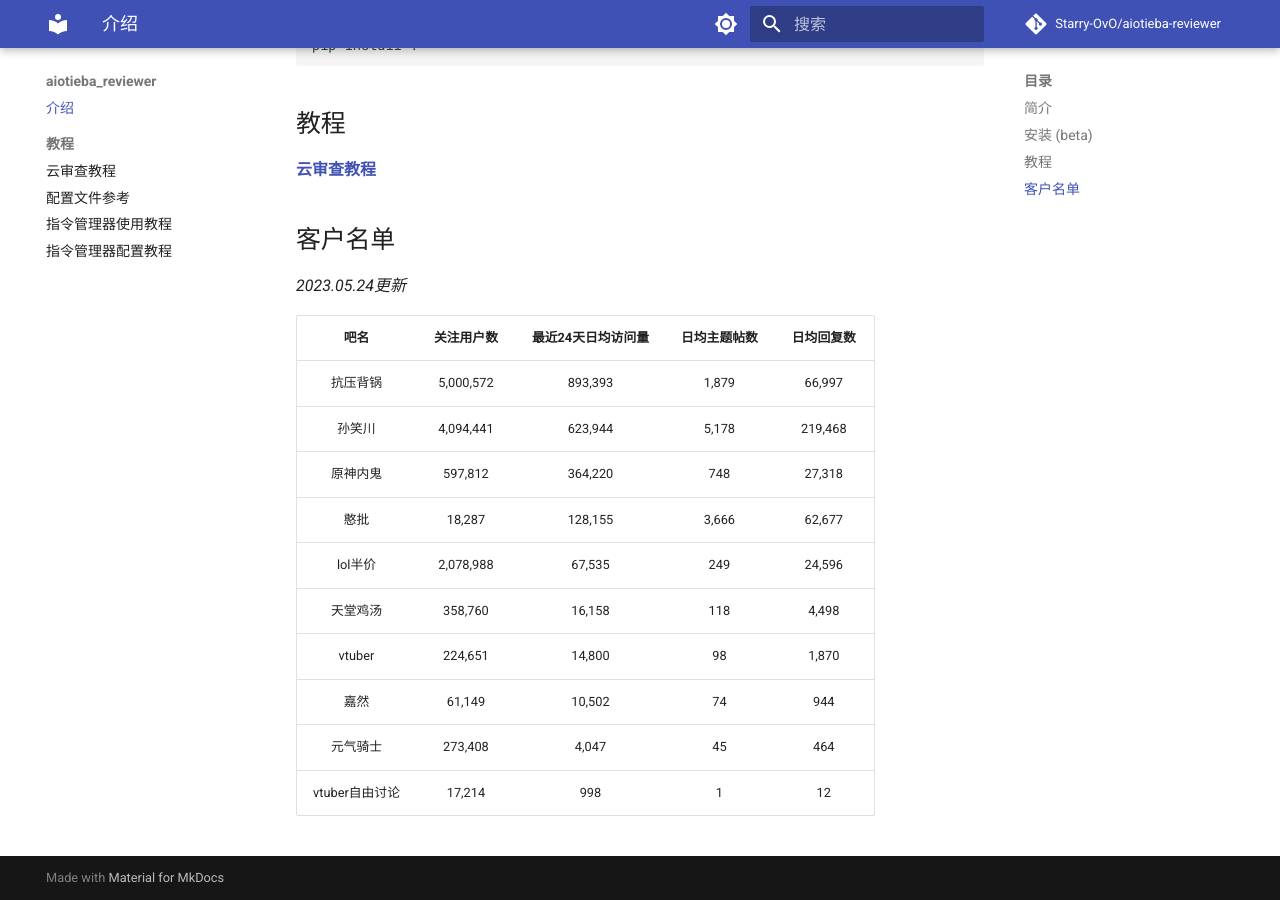
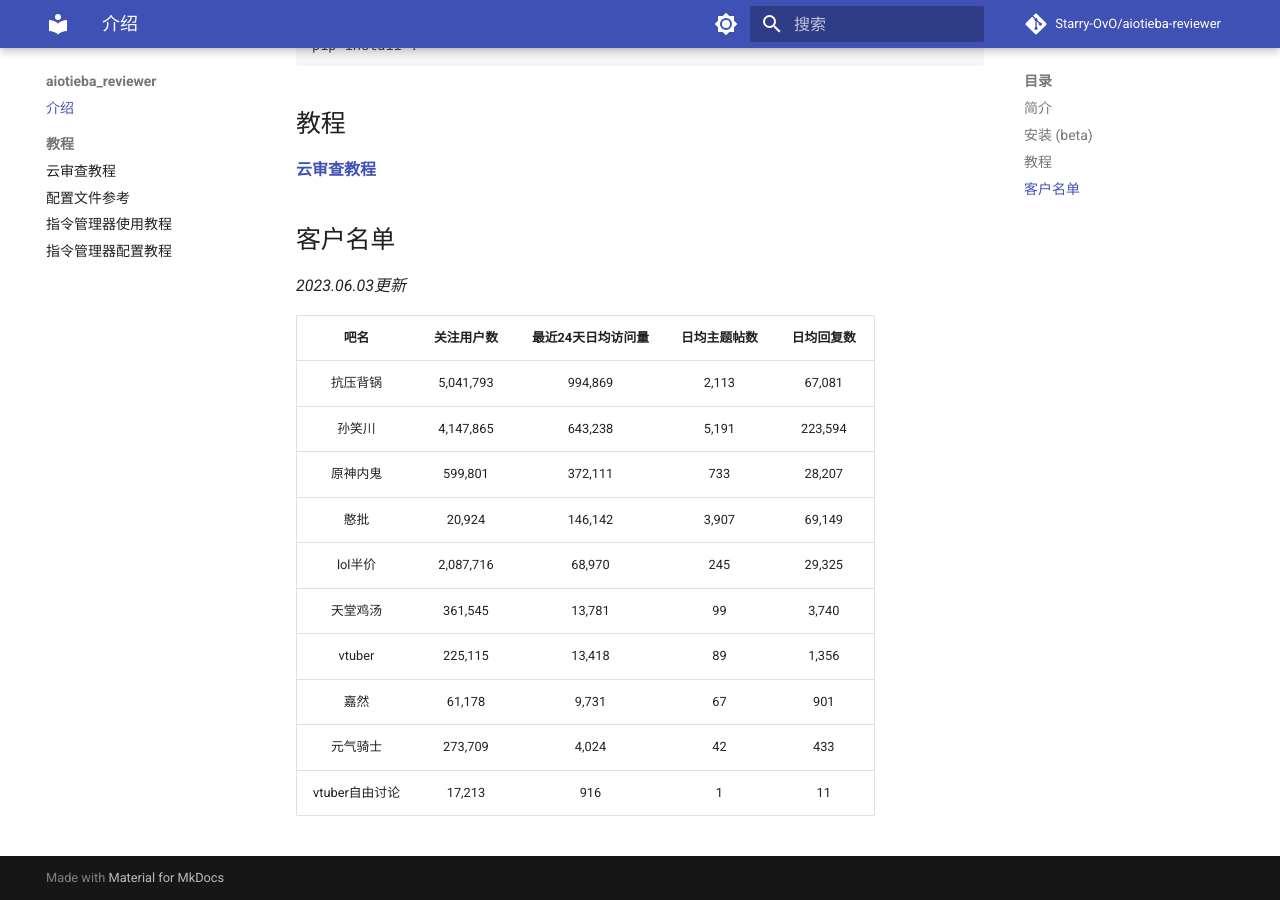
Before and after one commit to lumina37/aiotieba-reviewer, an MkDocs documentation site: the page built from docs/index.md, in a window 1280 px wide and 900 px high, scrolled down 662 px. Built offline with MkDocs 1.6.1 and Material for MkDocs 9.7.7, drawn with Linux system fonts in a browser that asks for light colours; comment, search, counter and statistics services are not loaded.

```diff
--- a/docs/index.md
+++ b/docs/index.md
@@ -25,17 +25,17 @@ pip install .
 
 ## 客户名单
 
-*2023.05.24更新*
+*2023.06.03更新*
 
 |      吧名      | 关注用户数 | 最近24天日均访问量 | 日均主题帖数 | 日均回复数 |
 | :------------: | :--------: | :----------------: | :----------: | :--------: |
-|    抗压背锅    | 5,000,572  |      893,393       |    1,879     |   66,997   |
-|     孙笑川     | 4,094,441  |      623,944       |    5,178     |  219,468   |
-|    原神内鬼    |  597,812   |      364,220       |     748      |   27,318   |
-|      憨批      |   18,287   |      128,155       |    3,666     |   62,677   |
-|    lol半价     | 2,078,988  |       67,535       |     249      |   24,596   |
-|    天堂鸡汤    |  358,760   |       16,158       |     118      |   4,498    |
-|     vtuber     |  224,651   |       14,800       |      98      |   1,870    |
-|      嘉然      |   61,149   |       10,502       |      74      |    944     |
-|    元气骑士    |  273,408   |       4,047        |      45      |    464     |
-| vtuber自由讨论 |   17,214   |        998         |      1       |     12     |
+|    抗压背锅    | 5,041,793  |      994,869       |    2,113     |   67,081   |
+|     孙笑川     | 4,147,865  |      643,238       |    5,191     |  223,594   |
+|    原神内鬼    |  599,801   |      372,111       |     733      |   28,207   |
+|      憨批      |   20,924   |      146,142       |    3,907     |   69,149   |
+|    lol半价     | 2,087,716  |       68,970       |     245      |   29,325   |
+|    天堂鸡汤    |  361,545   |       13,781       |      99      |   3,740    |
+|     vtuber     |  225,115   |       13,418       |      89      |   1,356    |
+|      嘉然      |   61,178   |       9,731        |      67      |    901     |
+|    元气骑士    |  273,709   |       4,024        |      42      |    433     |
+| vtuber自由讨论 |   17,213   |        916         |      1       |     11     |
```
Also changed, not shown: README.md (+11 -11 lines).
